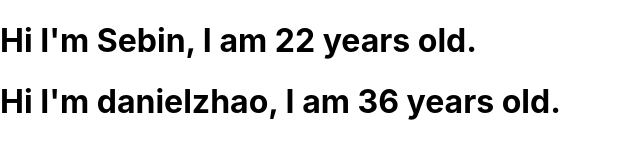
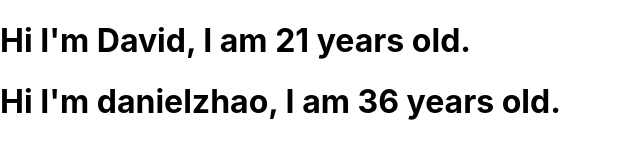
Before and after one commit to Mission-Ready/learning-git-merge-pr-temp, a React (Create React App) app: page / in a window 1280 px wide. Shown: the top 160 px of the page, without its empty margins (0-640 px from the left). Built offline with nearby package versions, Linux system fonts and the light colour scheme.

Commit message:
changing to my name and age

```diff
--- a/src/App.js
+++ b/src/App.js
@@ -3,7 +3,7 @@ import Person from './components/Person';
 function App() {
   return (
     <>
-      <Person name="Sebin" age="22"></Person>
+      <Person name="David" age="21"></Person>
       <Person name="danielzhao" age="36"></Person>
     </>
   );
```
